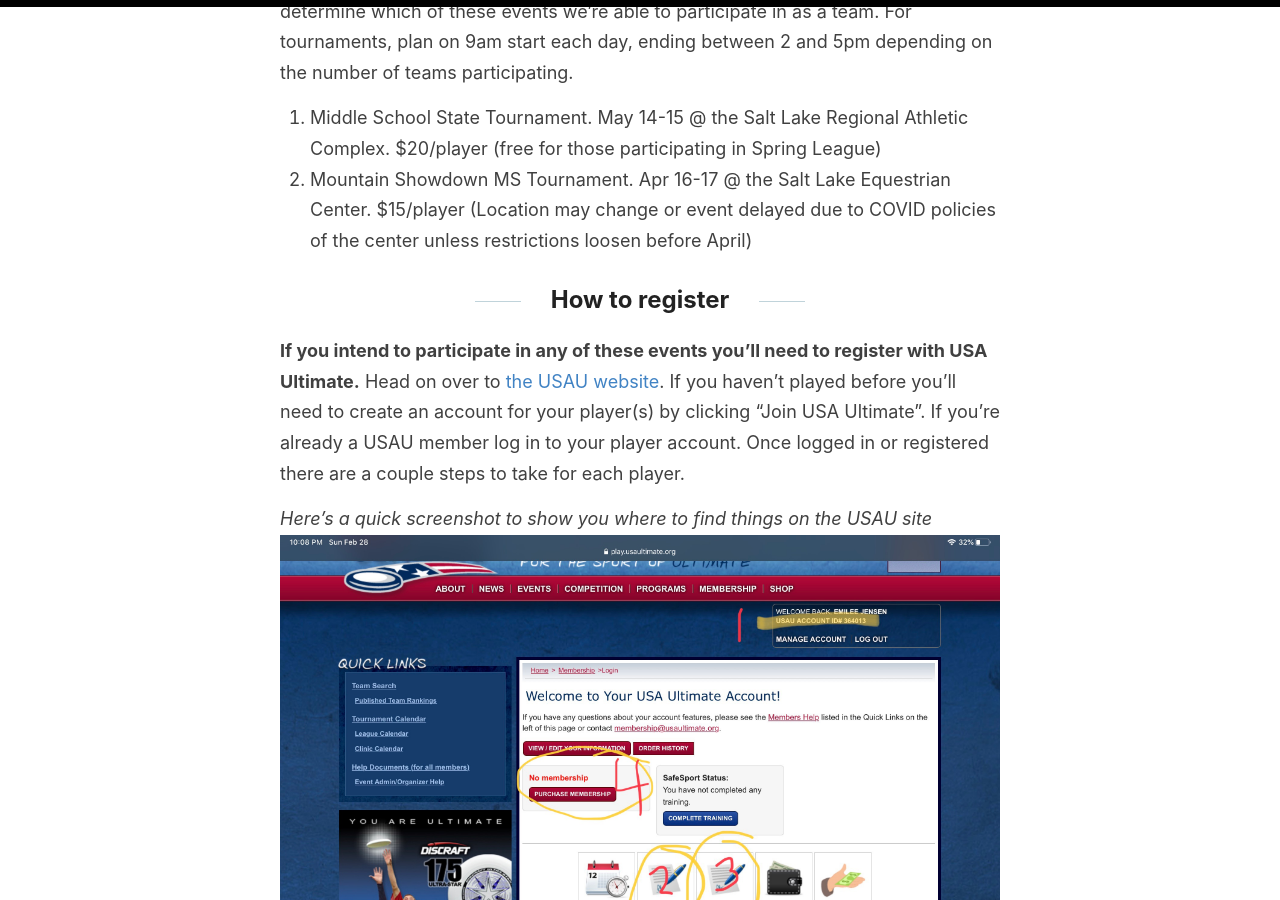
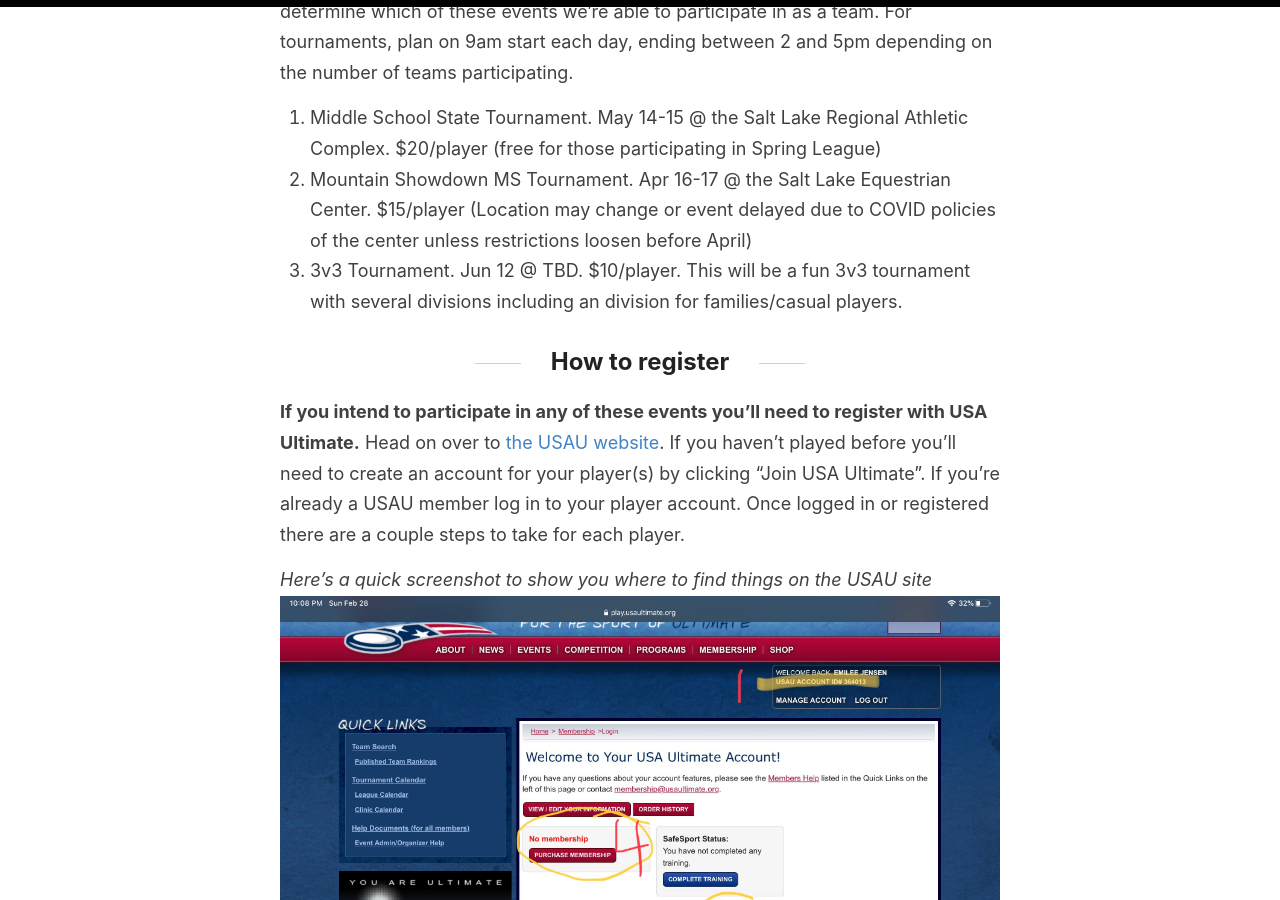
Before and after one commit to outerim/bountiful-ultimate, a Jekyll site: the page built from _pages/spring-2021-registration.md, in a window 1280 px wide and 900 px high, scrolled down 861 px. Built offline with Jekyll 4.4.1, drawn with Linux system fonts in a browser that asks for light colours.

Commit message:
Update spring-2021-registration.md

```diff
--- a/_pages/spring-2021-registration.md
+++ b/_pages/spring-2021-registration.md
@@ -14,6 +14,7 @@ With that out of the way, the first order of business is to decide which events
 
 1. Middle School State Tournament. May 14-15 @ the Salt Lake Regional Athletic Complex. $20/player (free for those participating in Spring League)
 2. Mountain Showdown MS Tournament. Apr 16-17 @ the Salt Lake Equestrian Center. $15/player (Location may change or event delayed due to COVID policies of the center unless restrictions loosen before April)
+3. 3v3 Tournament. Jun 12 @ TBD. $10/player. This will be a fun 3v3 tournament with several divisions including an division for families/casual players.
 
 ## How to register
 
```
